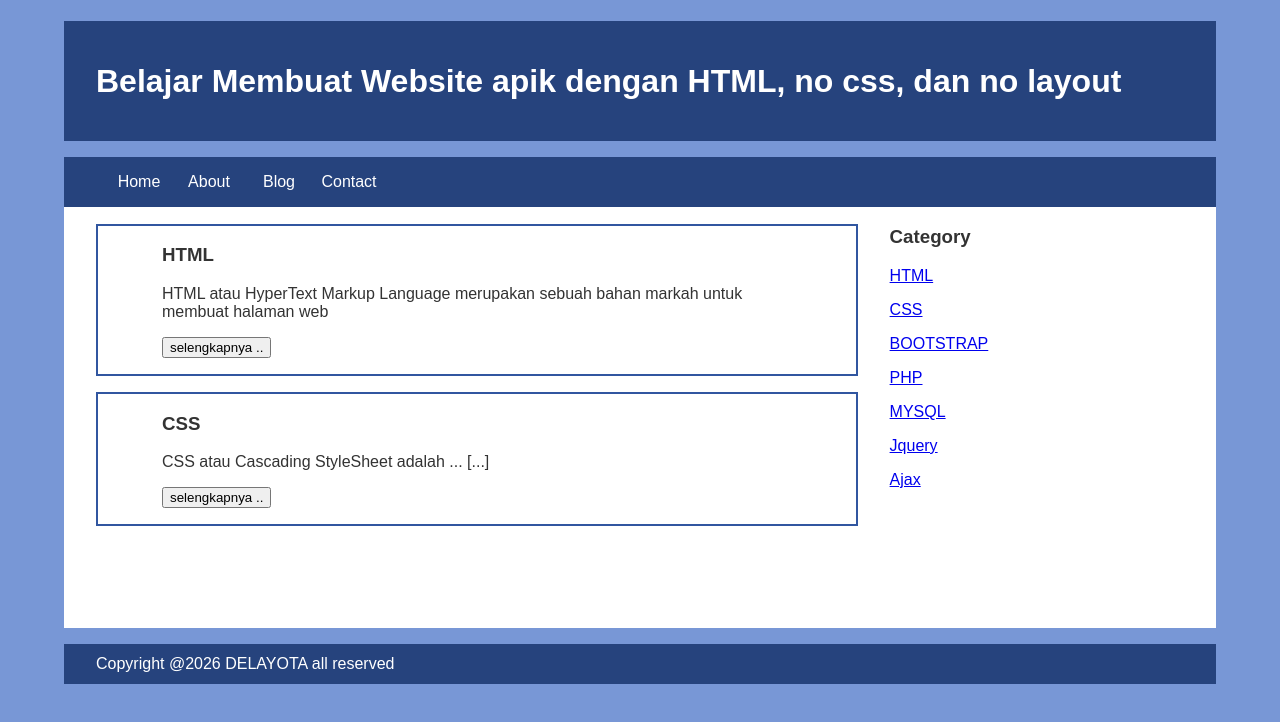
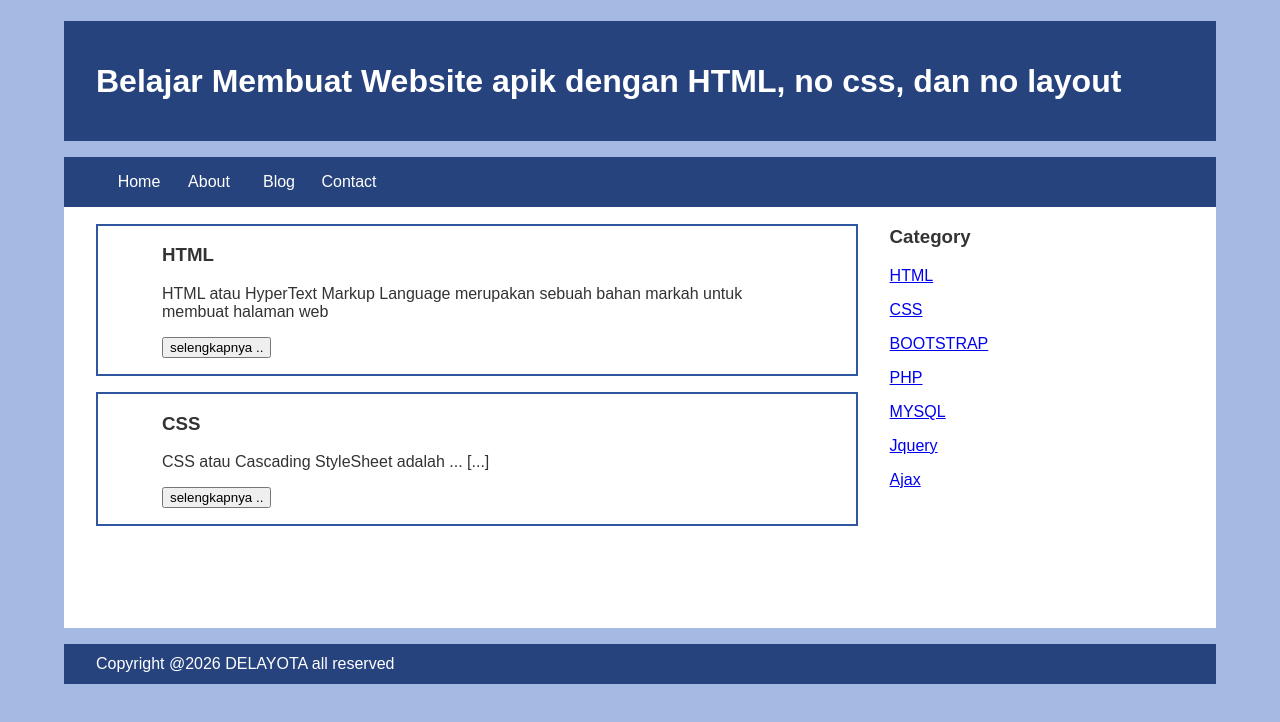
Before and after one commit to timbuburdidonlot/webwawa, a plain HTML site: page index.html in a window 1280 px wide. Drawn offline with Linux system fonts and the light colour scheme.

Commit message:
Update style.css

```diff
--- a/style.css
+++ b/style.css
@@ -1,6 +1,6 @@
 body
 {
-	background:#7897D6;
+	background:#A5BAE3;
 	color:#333;
 	width:100%;
 	font-family:sans-serif;
```
